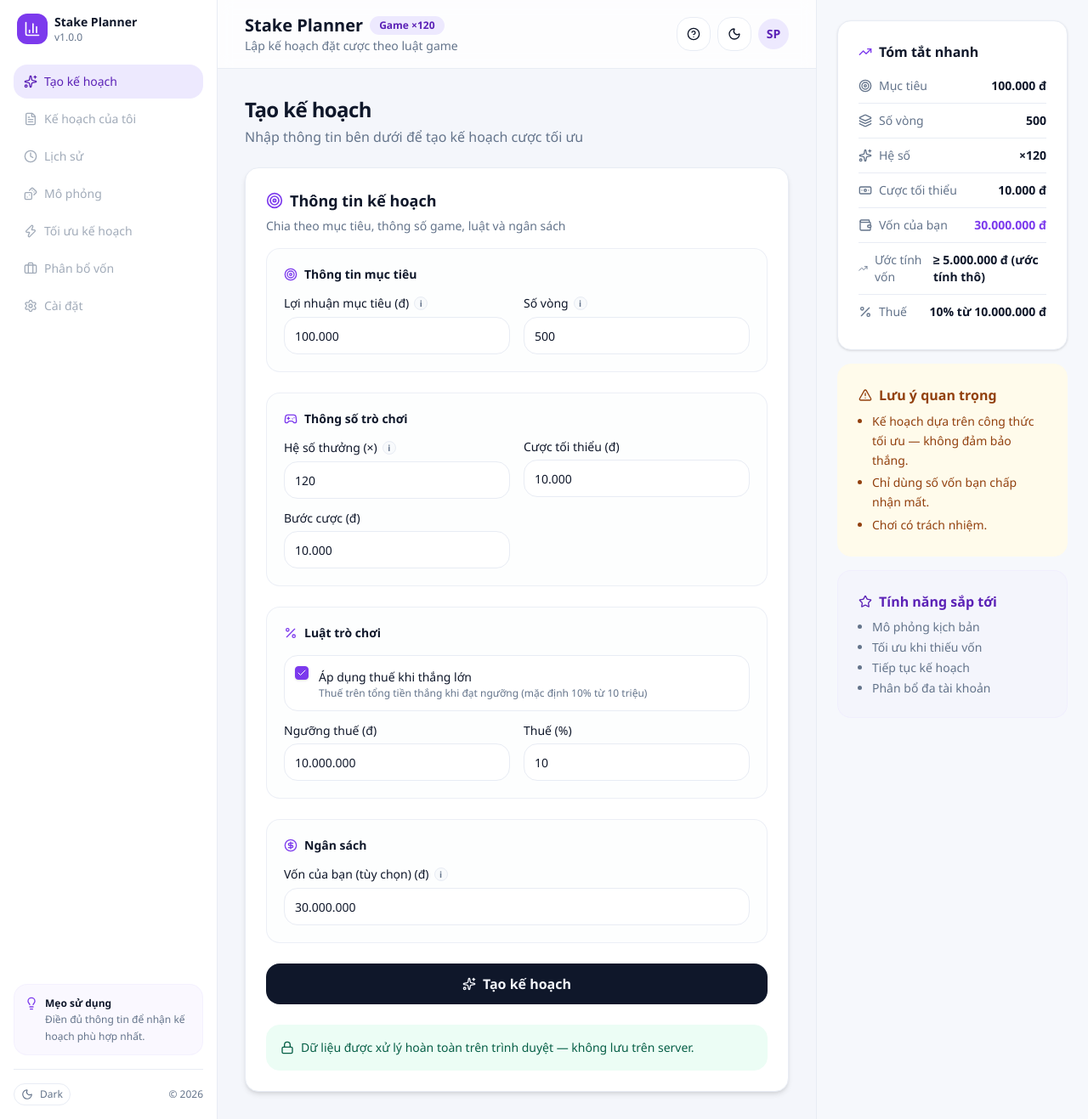
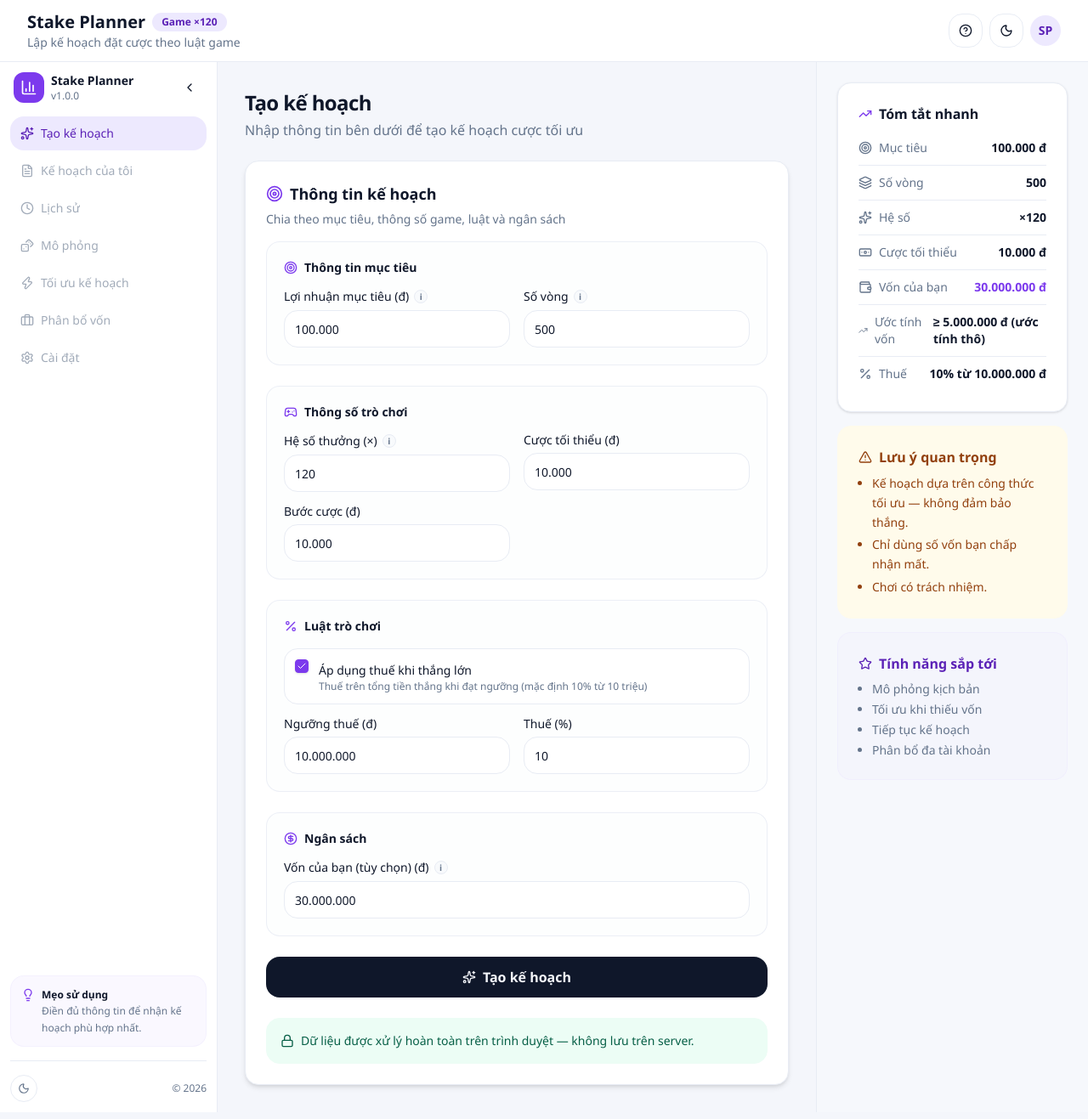
Before and after one commit to Ekergodmear/manageMoney, a React (Vite) app: page / in a window 1280 px wide. Shown: the whole page at 85% size. Built offline with nearby package versions, Linux system fonts and the light colour scheme.

Commit message:
feat(product): full-width header and collapsible sidebar
Co-authored-by: Cursor <cursoragent@cursor.com>

```diff
--- a/src/layout/AppLayout.tsx
+++ b/src/layout/AppLayout.tsx
@@ -2,6 +2,8 @@ import { motion } from 'framer-motion';
 import {
   BarChart3,
   Briefcase,
+  ChevronLeft,
+  ChevronRight,
   CircleHelp,
   Clock,
   Dices,
@@ -13,11 +15,12 @@ import {
   Sun,
   Zap,
 } from 'lucide-react';
-import { type ReactNode, useState } from 'react';
+import { type ReactNode, useEffect, useState } from 'react';
 
 import { Badge } from '@/components/ui/badge';
 import { Button } from '@/components/ui/button';
 import { Card, CardContent } from '@/components/ui/card';
+import { Tooltip, TooltipProvider } from '@/components/ui/tooltip';
 import { cn } from '@/lib/utils';
 
 export type NavItemId =
@@ -46,6 +49,8 @@ const NAV_ITEMS: readonly NavItem[] = [
   { id: 'settings', label: 'Cài đặt', icon: <Settings className="h-4 w-4" />, enabled: false },
 ];
 
+const SIDEBAR_COLLAPSED_KEY = 'stake-planner-sidebar-collapsed';
+
 export interface AppLayoutProps {
   readonly activeNav: NavItemId;
   readonly onNavSelect: (id: NavItemId) => void;
@@ -68,56 +73,35 @@ export function AppLayout({
   showRightPanel = true,
 }: AppLayoutProps): ReactNode {
   const [mobileOpen, setMobileOpen] = useState(false);
+  const [collapsed, setCollapsed] = useState(() => {
+    if (typeof window === 'undefined') {
+      return false;
+    }
+    return window.localStorage.getItem(SIDEBAR_COLLAPSED_KEY) === '1';
+  });
   const isDark = theme === 'dark';
 
-  return (
-    <div className={cn('min-h-screen bg-background', isDark && 'dark')}>
-      <div className="flex min-h-screen flex-col lg:flex-row">
-        {/* Mobile top bar */}
-        <div className="flex items-center justify-between border-b border-border bg-card px-4 py-3 lg:hidden">
+  useEffect(() => {
+    window.localStorage.setItem(SIDEBAR_COLLAPSED_KEY, collapsed ? '1' : '0');
+  }, [collapsed]);
+
+  function toggleCollapsed(): void {
+    setCollapsed((prev) => !prev);
+  }
+
+  function renderNavButton(item: NavItem, active: boolean, compact: boolean): ReactNode {
+    const button = (
       <button
         type="button"
-            className="rounded-lg border border-border px-2 py-1"
-            onClick={() => setMobileOpen(true)}
-            aria-label="Mở menu"
-          >
-            ☰
-          </button>
-          <span className="font-semibold">Stake Planner</span>
-          <span className="w-8" />
-        </div>
-
-        {/* Sidebar */}
-        <aside
-          className={cn(
-            'fixed inset-y-0 left-0 z-40 flex w-64 -translate-x-full flex-col border-r border-border bg-card p-4 transition-transform lg:static lg:translate-x-0',
-            mobileOpen && 'translate-x-0',
-          )}
-        >
-          <div className="mb-6 flex items-center gap-2 px-1">
-            <div className="flex h-9 w-9 items-center justify-center rounded-lg bg-primary text-primary-foreground">
-              <BarChart3 className="h-5 w-5" />
-            </div>
-            <div>
-              <div className="text-sm font-bold">Stake Planner</div>
-              <div className="text-xs text-muted-foreground">v1.0.0</div>
-            </div>
-          </div>
-
-          <nav className="flex flex-1 flex-col gap-1">
-            {NAV_ITEMS.map((item) => {
-              const active = activeNav === item.id;
-              return (
-                <button
-                  key={item.id}
-                  type="button"
         disabled={!item.enabled && !active}
+        title={compact ? item.label : undefined}
         onClick={() => {
           setMobileOpen(false);
           onNavSelect(item.id);
         }}
         className={cn(
-                    'flex items-center gap-2 rounded-xl px-3 py-2.5 text-sm font-medium transition-colors',
+          'flex w-full items-center rounded-xl text-sm font-medium transition-colors',
+          compact ? 'justify-center px-2 py-2.5' : 'gap-2 px-3 py-2.5',
           active
             ? 'bg-accent text-accent-foreground'
             : item.enabled
@@ -126,12 +110,70 @@ export function AppLayout({
         )}
       >
         {item.icon}
-                  {item.label}
+        {!compact ? <span className="truncate">{item.label}</span> : null}
       </button>
     );
-            })}
+
+    if (compact) {
+      return <Tooltip content={item.label}>{button}</Tooltip>;
+    }
+
+    return button;
+  }
+
+  const sidebarInner = (compact: boolean): ReactNode => (
+    <>
+      <div
+        className={cn(
+          'mb-4 flex items-center',
+          compact ? 'justify-center' : 'justify-between gap-2 px-1',
+        )}
+      >
+        <div className={cn('flex items-center gap-2', compact && 'justify-center')}>
+          <div className="flex h-9 w-9 shrink-0 items-center justify-center rounded-lg bg-primary text-primary-foreground">
+            <BarChart3 className="h-5 w-5" />
+          </div>
+          {!compact ? (
+            <div className="min-w-0">
+              <div className="truncate text-sm font-bold">Stake Planner</div>
+              <div className="text-xs text-muted-foreground">v1.0.0</div>
+            </div>
+          ) : null}
+        </div>
+        {!compact ? (
+          <Button
+            variant="ghost"
+            size="icon"
+            className="hidden h-8 w-8 shrink-0 lg:inline-flex"
+            aria-label="Thu gọn sidebar"
+            onClick={toggleCollapsed}
+          >
+            <ChevronLeft className="h-4 w-4" />
+          </Button>
+        ) : null}
+      </div>
+
+      {compact ? (
+        <div className="mb-2 hidden justify-center lg:flex">
+          <Button
+            variant="ghost"
+            size="icon"
+            className="h-8 w-8"
+            aria-label="Mở rộng sidebar"
+            onClick={toggleCollapsed}
+          >
+            <ChevronRight className="h-4 w-4" />
+          </Button>
+        </div>
+      ) : null}
+
+      <nav className="flex flex-1 flex-col gap-1">
+        {NAV_ITEMS.map((item) => (
+          <div key={item.id}>{renderNavButton(item, activeNav === item.id, compact)}</div>
+        ))}
       </nav>
 
+      {!compact ? (
         <Card className="mt-4 border-accent/50 bg-accent/30 shadow-none">
           <CardContent className="flex gap-2 p-3">
             <Lightbulb className="mt-0.5 h-4 w-4 shrink-0 text-primary" />
@@ -142,34 +184,51 @@ export function AppLayout({
             </div>
           </CardContent>
         </Card>
+      ) : (
+        <Tooltip content="Mẹo: điền đủ thông tin để có kế hoạch tốt nhất">
+          <div className="mt-4 hidden justify-center lg:flex">
+            <div className="flex h-9 w-9 items-center justify-center rounded-lg bg-accent/50 text-primary">
+              <Lightbulb className="h-4 w-4" />
+            </div>
+          </div>
+        </Tooltip>
+      )}
 
-          <div className="mt-4 flex items-center justify-between border-t border-border pt-4 text-xs text-muted-foreground">
+      <div
+        className={cn(
+          'mt-4 border-t border-border pt-4 text-xs text-muted-foreground',
+          compact ? 'flex justify-center' : 'flex items-center justify-between',
+        )}
+      >
+        <Tooltip content={isDark ? 'Chế độ sáng' : 'Chế độ tối'}>
           <button
             type="button"
-              className="inline-flex items-center gap-2 rounded-full border border-border px-2 py-1"
+            className="inline-flex items-center justify-center rounded-full border border-border p-2"
             onClick={() => onThemeChange(!isDark)}
+            aria-label="Đổi theme"
           >
             {isDark ? <Sun className="h-3.5 w-3.5" /> : <Moon className="h-3.5 w-3.5" />}
-              {isDark ? 'Light' : 'Dark'}
           </button>
-            <span>© 2026</span>
+        </Tooltip>
+        {!compact ? <span>© 2026</span> : null}
       </div>
-        </aside>
+    </>
+  );
 
-        {mobileOpen ? (
+  return (
+    <TooltipProvider>
+      <div className={cn('flex min-h-screen flex-col bg-background', isDark && 'dark')}>
+        {/* Header — full width */}
+        <header className="sticky top-0 z-30 flex w-full items-center justify-between border-b border-border bg-card/95 px-4 py-3 backdrop-blur sm:px-6 lg:px-8">
+          <div className="flex min-w-0 items-center gap-3">
             <button
               type="button"
-            className="fixed inset-0 z-30 bg-black/40 lg:hidden"
-            aria-label="Đóng menu"
-            onClick={() => setMobileOpen(false)}
-          />
-        ) : null}
-
-        {/* Main + right */}
-        <div className="flex min-w-0 flex-1 flex-col xl:flex-row">
-          <div className="flex min-w-0 flex-1 flex-col">
-            {/* Top header */}
-            <header className="flex items-center justify-between border-b border-border bg-card/80 px-4 py-4 backdrop-blur sm:px-6 lg:px-8">
+              className="rounded-lg border border-border px-2 py-1 lg:hidden"
+              onClick={() => setMobileOpen(true)}
+              aria-label="Mở menu"
+            >
+              ☰
+            </button>
             <div className="min-w-0">
               <div className="flex flex-wrap items-center gap-2">
                 <h1 className="text-lg font-bold sm:text-xl">Stake Planner</h1>
@@ -177,9 +236,10 @@ export function AppLayout({
                   {headerBadge}
                 </Badge>
               </div>
-                <p className="text-sm text-muted-foreground">
+              <p className="hidden text-sm text-muted-foreground sm:block">
                 Lập kế hoạch đặt cược theo luật game
               </p>
+            </div>
           </div>
           <div className="flex items-center gap-2">
             <Button variant="outline" size="icon" aria-label="Trợ giúp">
@@ -200,16 +260,47 @@ export function AppLayout({
           </div>
         </header>
 
+        <div className="flex min-h-0 flex-1">
+          {/* Mobile drawer sidebar */}
+          <aside
+            className={cn(
+              'fixed inset-y-0 left-0 z-40 flex w-64 -translate-x-full flex-col border-r border-border bg-card p-4 transition-transform lg:hidden',
+              mobileOpen && 'translate-x-0',
+            )}
+          >
+            {sidebarInner(false)}
+          </aside>
+
+          {/* Desktop sidebar */}
+          <aside
+            className={cn(
+              'hidden shrink-0 flex-col border-r border-border bg-card p-3 transition-[width] duration-200 ease-in-out lg:flex',
+              collapsed ? 'w-[4.5rem]' : 'w-64',
+            )}
+          >
+            {sidebarInner(collapsed)}
+          </aside>
+
+          {mobileOpen ? (
+            <button
+              type="button"
+              className="fixed inset-0 z-30 bg-black/40 lg:hidden"
+              aria-label="Đóng menu"
+              onClick={() => setMobileOpen(false)}
+            />
+          ) : null}
+
+          {/* Main + right */}
+          <div className="flex min-w-0 flex-1 flex-col xl:flex-row">
             <motion.main
               key={activeNav}
-              initial={{ opacity: 0, y: 12 }}
+              initial={{ opacity: 0, y: 8 }}
               animate={{ opacity: 1, y: 0 }}
-              transition={{ duration: 0.25 }}
-              className="flex-1 p-4 sm:p-6 lg:p-8"
+              transition={{ duration: 0.2 }}
+              className="min-w-0 flex-1 p-4 sm:p-6 lg:p-8"
             >
               {main}
             </motion.main>
-          </div>
 
             {showRightPanel ? (
               <aside className="w-full shrink-0 border-t border-border bg-muted/40 p-4 sm:p-6 xl:w-80 xl:border-l xl:border-t-0">
@@ -219,6 +310,7 @@ export function AppLayout({
           </div>
         </div>
       </div>
+    </TooltipProvider>
   );
 }
 
```
Lines whose indentation alone changed are shown as unchanged.
